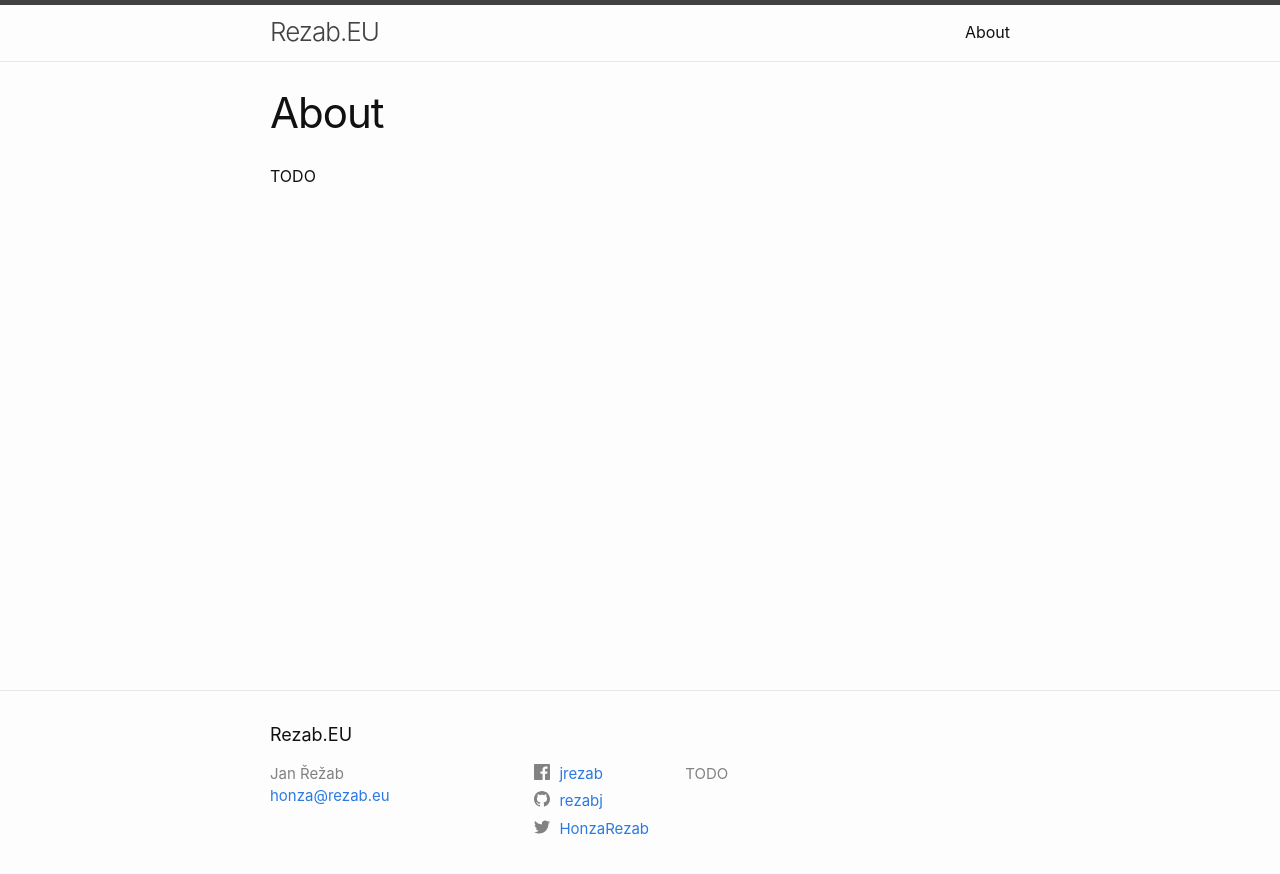
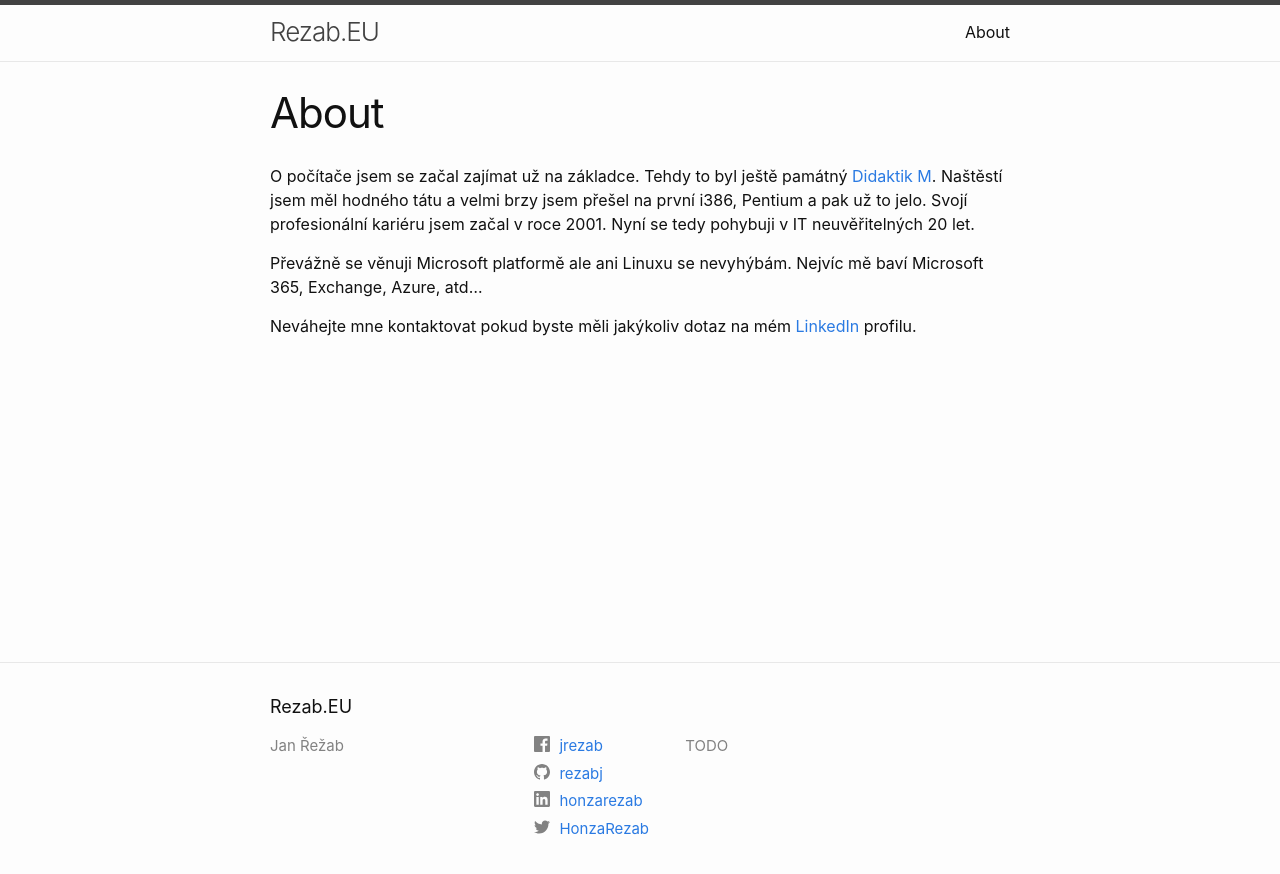
Before and after one commit to rezabj/rezabj.github.io, a Jekyll site: the page built from about.markdown, in a window 1280 px wide. Shown: the top 874 px of the page. Built offline with Jekyll 4.4.1, drawn with Linux system fonts in a browser that asks for light colours.

Commit message:
Remove email and added about page.

```diff
--- a/_config.yml
+++ b/_config.yml
@@ -20,7 +20,7 @@
 
 title: Rezab.EU
 author: Jan Řežab
-email: honza@rezab.eu
+# email: honza@rezab.eu
 description: >- # this means to ignore newlines until "baseurl:"
   TODO
 baseurl: "" # the subpath of your site, e.g. /blog
@@ -28,6 +28,7 @@
 twitter_username: HonzaRezab
 github_username:  rezabj
 facebook_username: jrezab
+linkedin_username: honzarezab
 
 # Build settings
 # theme: minima
--- a/about.markdown
+++ b/about.markdown
@@ -4,4 +4,8 @@
 permalink: /about/
 ---
 
-TODO
+O počítače jsem se začal zajímat už na základce. Tehdy to byl ještě památný [Didaktik M](https://cs.wikipedia.org/wiki/Didaktik_M). Naštěstí jsem měl hodného tátu a velmi brzy jsem přešel na první i386, Pentium a pak už to jelo. Svojí profesionální kariéru jsem začal v roce 2001. Nyní se tedy pohybuji v IT neuvěřitelných 20 let.
+
+Převážně se věnuji Microsoft platformě ale ani Linuxu se nevyhýbám. Nejvíc mě baví Microsoft 365, Exchange, Azure, atd...
+
+Neváhejte mne kontaktovat pokud byste měli jakýkoliv dotaz na mém [LinkedIn](https://www.linkedin.com/in/honzarezab/) profilu.
```
